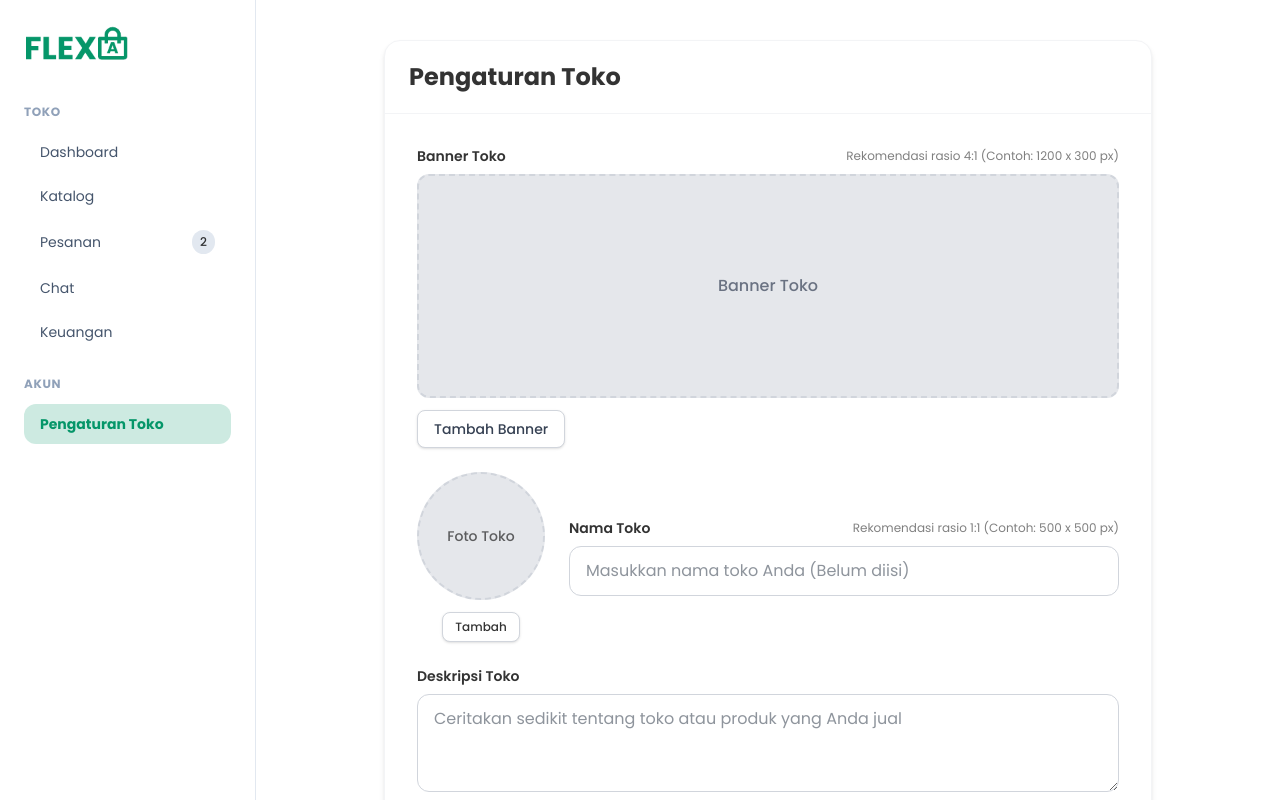
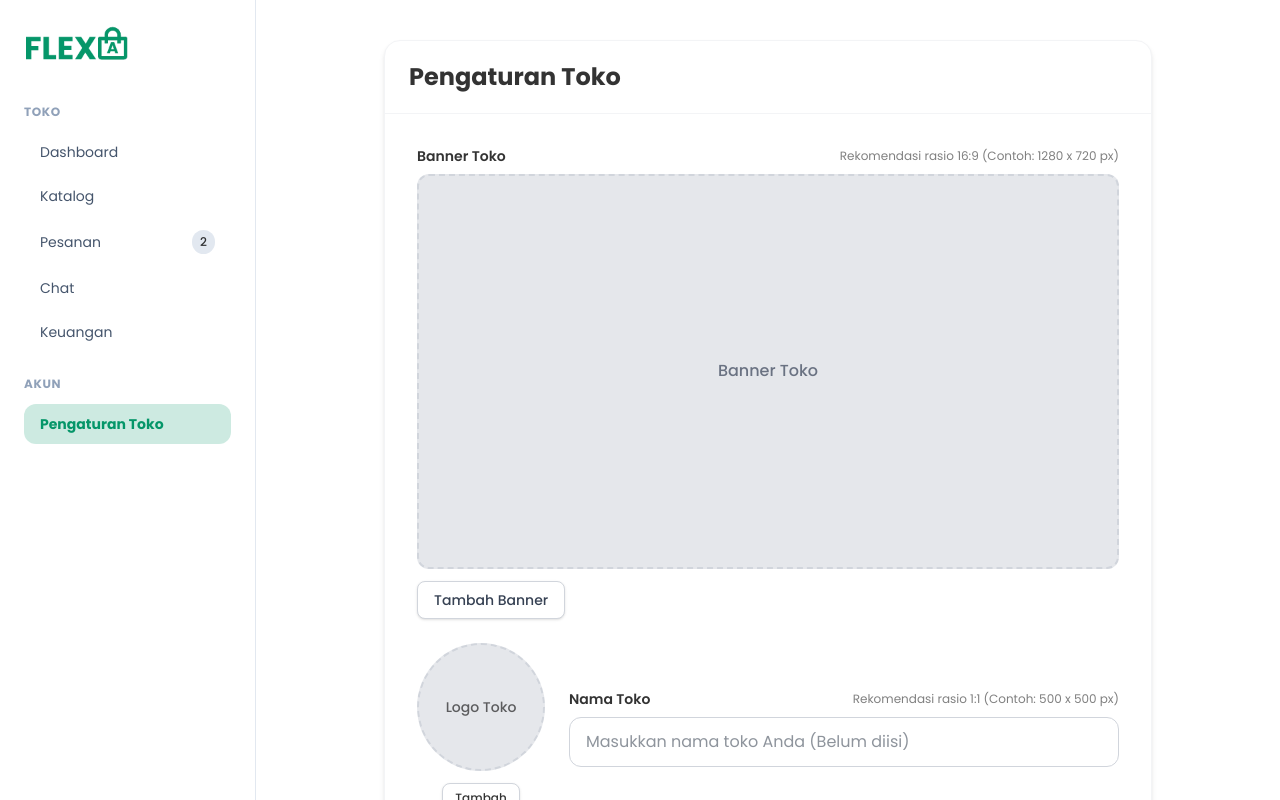
Before and after one commit to NarayanaMahendraAbimanyu/FLEXA-Marketplace, a Next.js app: page /seller/storeSettings in a window 1280 px wide. Shown: the top 800 px of the page. Built offline with nearby package versions, Linux system fonts and the light colour scheme; no server answers.

Commit message:
Memperbarui aspek rasio untuk banner  menjadi 16:9 pada pengaturan toko

```diff
--- a/app/seller/storeSettings/page.tsx
+++ b/app/seller/storeSettings/page.tsx
@@ -177,9 +177,9 @@ export default function StoreSettingsPage() {
           <div>
             <div className="flex justify-between items-center mb-2">
               <label className="block text-sm font-semibold text-black/80">Banner Toko</label>
-              <span className="text-xs text-black/50">Rekomendasi rasio 4:1 (Contoh: 1200 x 300 px)</span>
+              <span className="text-xs text-black/50">Rekomendasi rasio 16:9 (Contoh: 1280 x 720 px)</span>
             </div>
-            <div className="w-full h-40 sm:h-56 bg-gray-200 rounded-xl overflow-hidden border-2 border-dashed border-gray-300 flex items-center justify-center">
+            <div className="w-full aspect-video bg-gray-200 rounded-xl overflow-hidden border-2 border-dashed border-gray-300 flex items-center justify-center">
               {bannerFile ? (
                 <img src={URL.createObjectURL(bannerFile)} alt="Banner Preview" className="w-full h-full object-cover" />
               ) : bannerUrl ? (
@@ -207,9 +207,9 @@ export default function StoreSettingsPage() {
                 {logoFile ? (
                   <img src={URL.createObjectURL(logoFile)} alt="Logo Preview" className="w-full h-full object-cover" />
                 ) : logoUrl ? (
-                  <img src={logoUrl} alt="Foto Toko" className="w-full h-full object-cover" />
+                  <img src={logoUrl} alt="Logo Toko" className="w-full h-full object-cover" />
                 ) : (
-                  <span className="text-black/60 text-xs sm:text-sm font-medium text-center px-2">Foto Toko</span>
+                  <span className="text-black/60 text-xs sm:text-sm font-medium text-center px-2">Logo Toko</span>
                 )}
               </div>
               <div className="flex items-center gap-2 mt-3">
```
